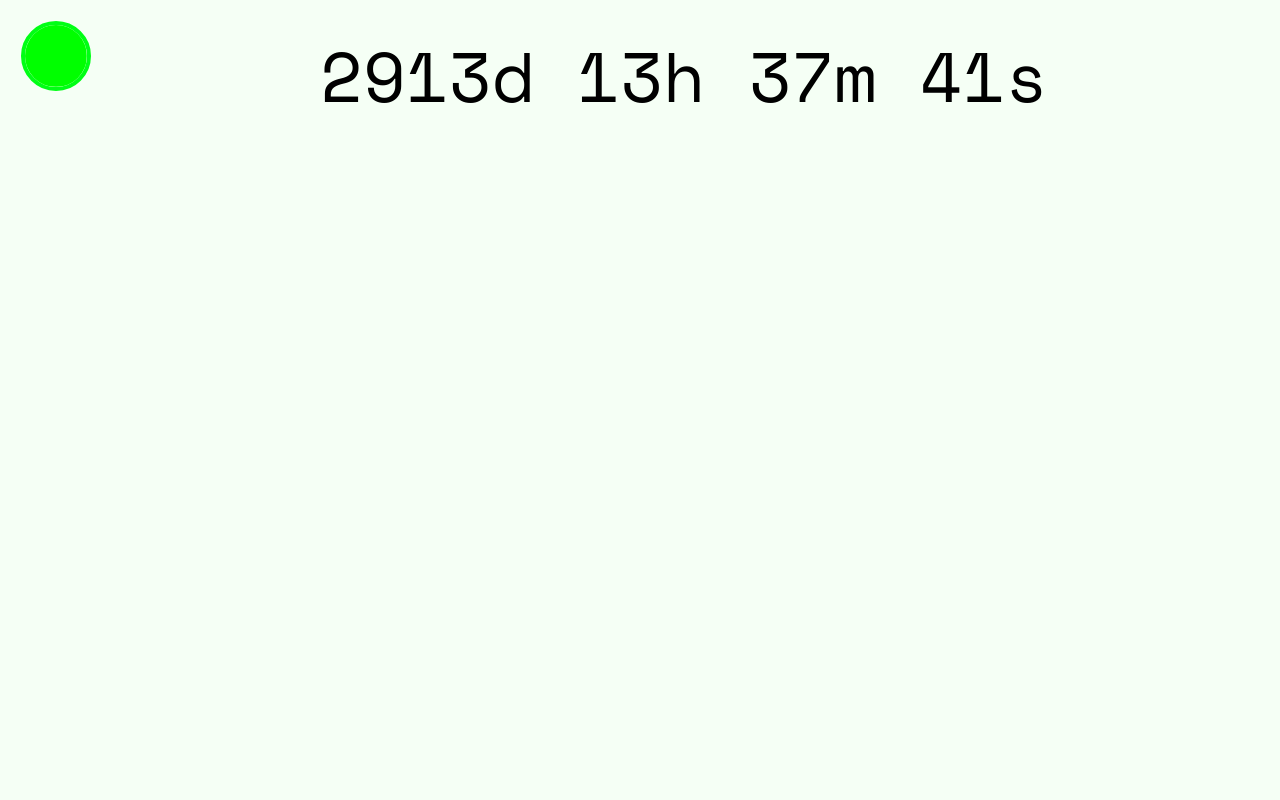
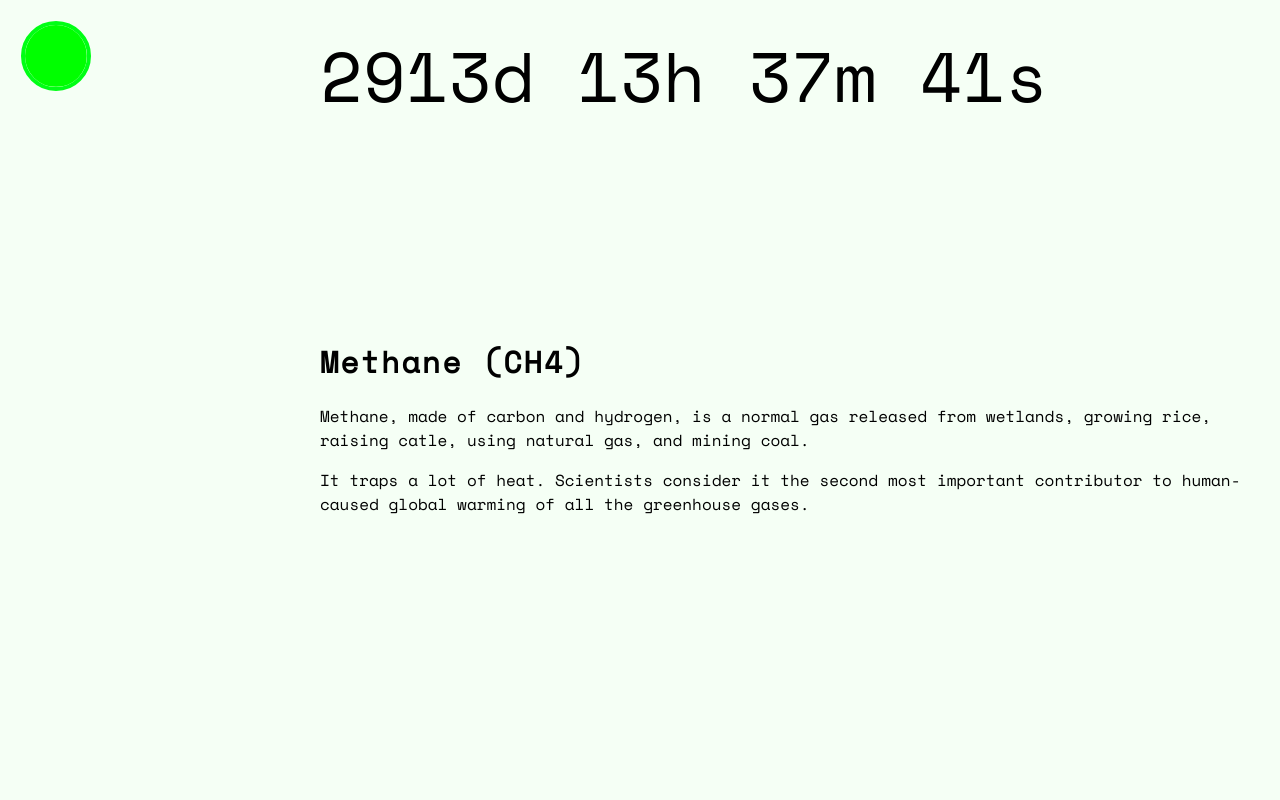
Before and after one commit to zero2030net/methane, a plain HTML site: page index.html in a window 1280 px wide. Shown: the top 800 px of the page. Drawn offline with nearby package versions, Linux system fonts and the light colour scheme; a web font is replaced by a local one.

Commit message:
Update index.html

```diff
--- a/index.html
+++ b/index.html
@@ -204,6 +204,9 @@ for (i = 0; i < acc.length; i++) {
 }
 </script>
   <br>
+  <h1>Methane (CH4)</h1>
+  <p>Methane, made of carbon and hydrogen, is a normal gas released from wetlands, growing rice, raising catle, using natural gas, and mining coal.</p>
+  <p>It traps a lot of heat. Scientists consider it the second most important contributor to human-caused global warming of all the greenhouse gases.</p>
   <br>
   <br>
 
```
